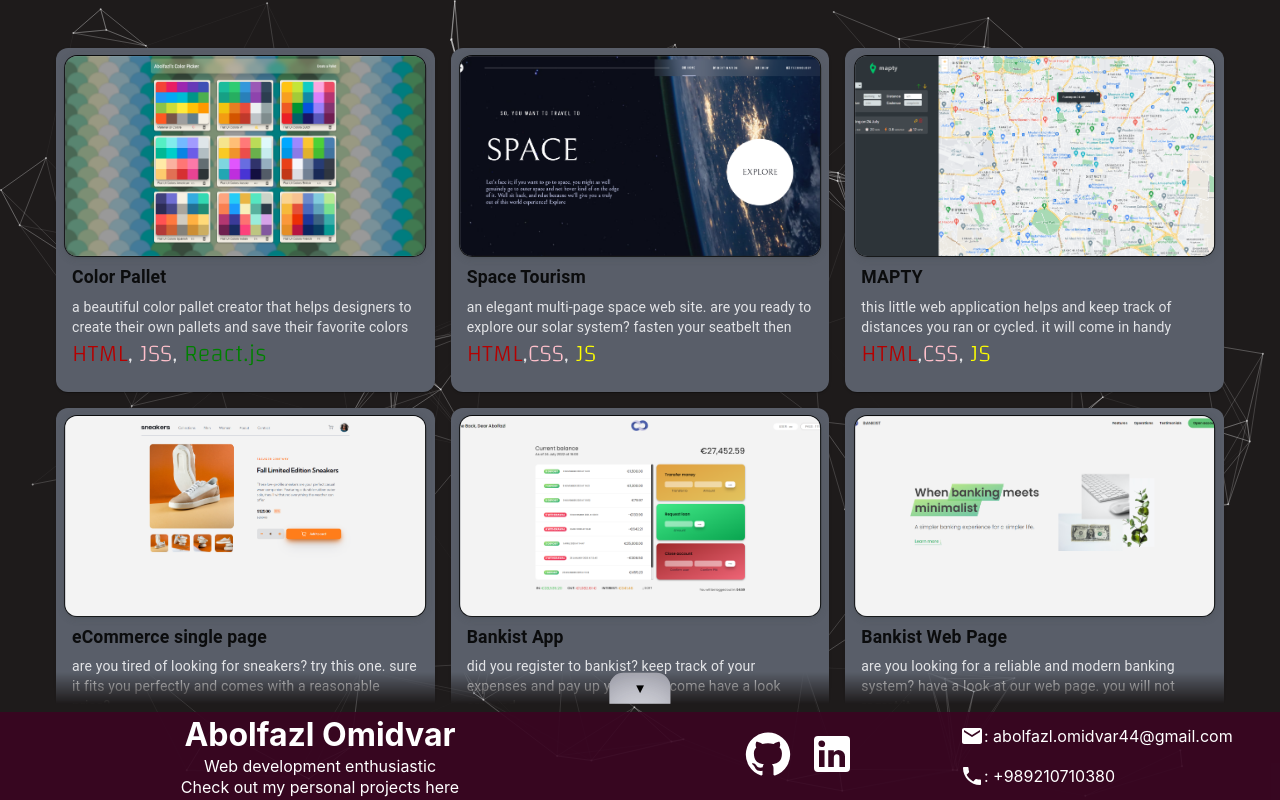
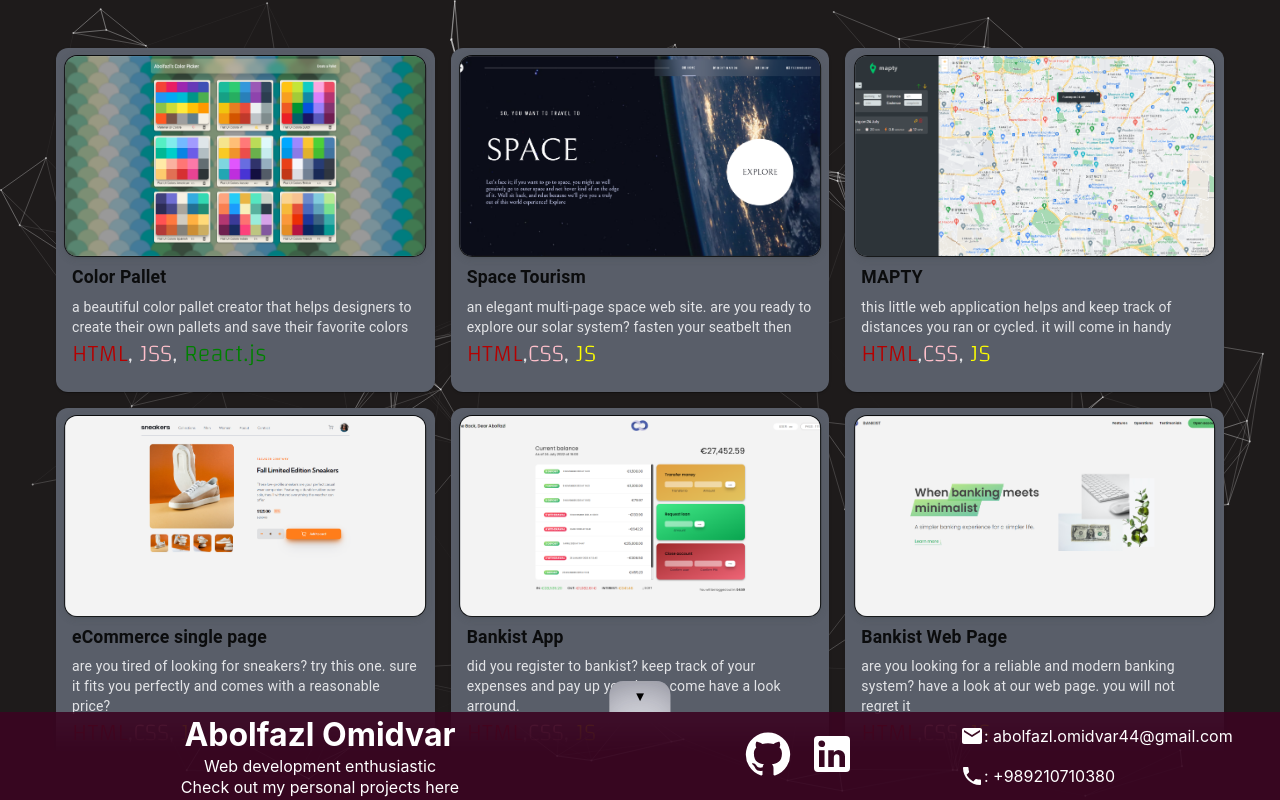
Before and after one commit to abolfazl-omidvarr/omidvar-portfolio-page, a React (Create React App) app: page / in a window 1280 px wide. Built offline with nearby package versions, Linux system fonts and the light colour scheme; the HTML template or start-up script is replaced by a standard one.

Commit message:
finishing up, minor tweaks

```diff
--- a/src/App.js
+++ b/src/App.js
@@ -14,7 +14,7 @@
 import mf from "./media/mf.png";
 const CardContainer = styled.div`
 	max-width: 1200px;
-	height: 88%;
+	height: 94%;
 	overflow-y: scroll;
 	margin: auto;
 	--scrollbar-width: 8px;
--- a/src/Components/footer.js
+++ b/src/Components/footer.js
@@ -1,5 +1,4 @@
 import React, { useState, useRef, useEffect } from "react";
-import FooterLinks from "./footerLinks";
 import styled from "@emotion/styled";
 import GitHubIcon from "@mui/icons-material/GitHub";
 import EmailIcon from "@mui/icons-material/Email";
@@ -53,7 +52,7 @@
 		},
 	},
 	"@media (max-width:600px)": {
-		height: "30%",
+		height: "25%",
 		gridTemplateColumns: "1fr",
 		padding: "0rem 0rem 0rem 0rem",
 		"& .footerRight": {
@@ -78,8 +77,9 @@
 	backgroundColor: "#e3e4e7",
 	borderRadius: "14px 14px 0 0",
 	border: "none",
+	alignSelf: "flex-start",
 	left: "50%",
-	transform: "translate(-50%,-220%)",
+	transform: "translate(-50%,-100%)",
 	cursor: "pointer",
 	transition: "all 0.2s",
 	zIndex: "-2",
@@ -88,9 +88,9 @@
 	"&:active": {
 		backgroundColor: "#a1a1a5",
 	},
-	'@media(max-width:600px)':{
-		transform: "translate(-50%,-510%)",
-	}
+	"@media(max-width:600px)": {
+		transform: "translate(-50%,-100%)",
+	},
 }));
 export default function Footer(props) {
 	const [show, setShow] = useState(true);
--- a/src/Components/footerLinks.js
+++ /dev/null
@@ -1,9 +0,0 @@
-import React, { useState, useRef, useEffect } from "react";
-export default function FooterLinks({ icon, link }) {
-	return (
-		<li>
-			{icon}
-			{link}
-		</li>
-	);
-}
--- a/src/Components/particles.js
+++ b/src/Components/particles.js
@@ -31,7 +31,7 @@
 					interactivity: {
 						events: {
 							onClick: {
-								enable: true,
+								enable: false,
 								mode: "push",
 							},
 							onHover: {
```
